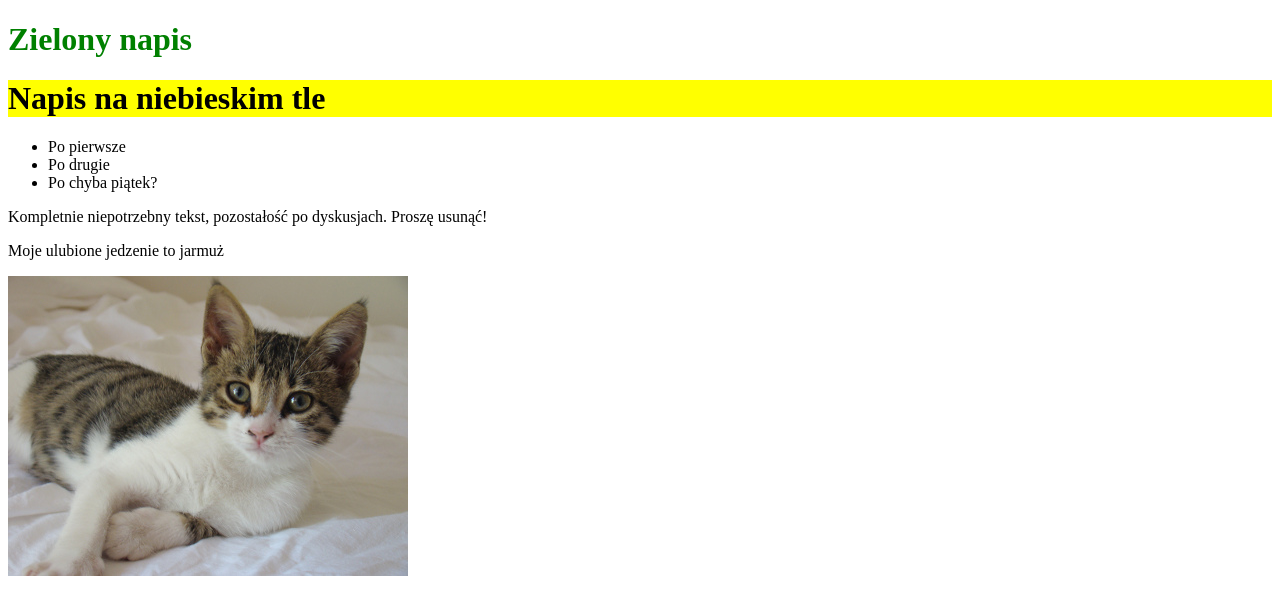
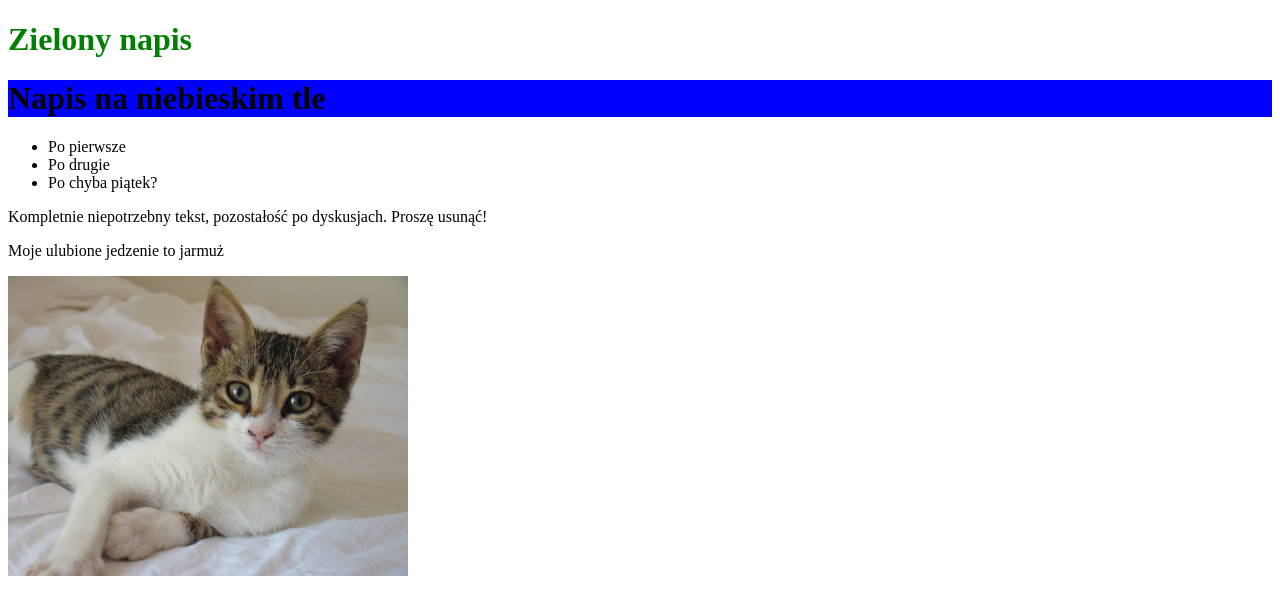
Before and after one commit to masives/moje-pierwsze-repozytorium, a plain HTML site: page index.html in a window 1280 px wide. Drawn offline with Linux system fonts and the light colour scheme.

Commit message:
correct header background

```diff
--- a/index.html
+++ b/index.html
@@ -11,7 +11,7 @@
     <h1 style="color: green;">Zielony napis</h1>
 
     <!-- zmien background na blue -->
-    <h1 style="background: yellow;">Napis na niebieskim tle</h1>
+    <h1 style="background: blue;">Napis na niebieskim tle</h1>
 
     <ul>
       <li>Po pierwsze</li>
```
